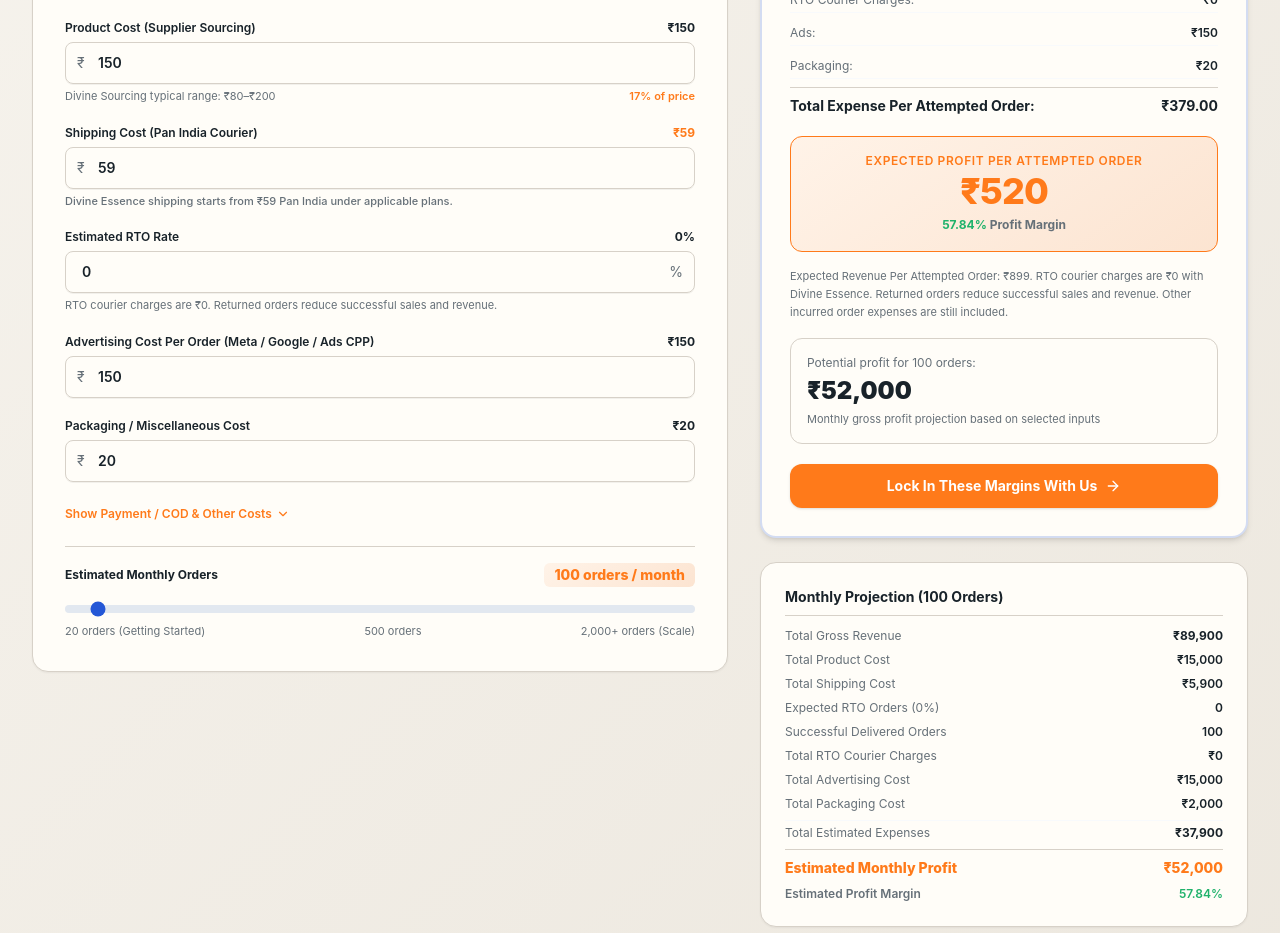
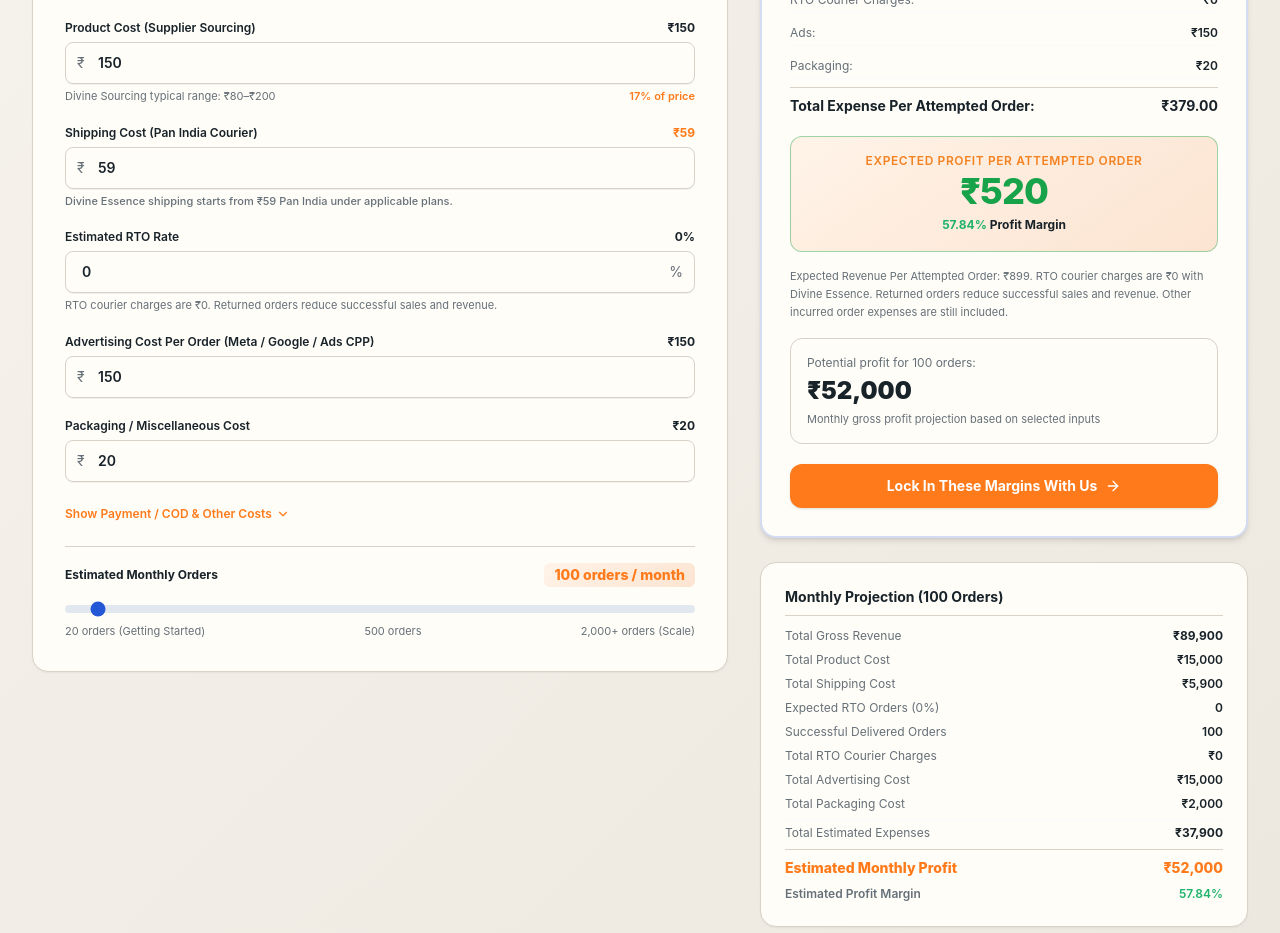
Before and after one commit to wingscorporate/Divine-Essence, a React (Vite) app: page / in a window 1280 px wide. Shown: the part 3180-4113 px from the top of the page. Built offline with nearby package versions, Linux system fonts and the light colour scheme.

Commit message:
Update delivered-order cost projections

```diff
--- a/src/components/ProfitCalculator.tsx
+++ b/src/components/ProfitCalculator.tsx
@@ -57,26 +57,28 @@ export const ProfitCalculator: React.FC<ProfitCalculatorProps> = ({ onStartWithC
   const rtoOrders = values.monthlyOrders * (values.rtoPercentage / 100);
   const successfulDeliveredOrders = Math.max(0, values.monthlyOrders - rtoOrders);
   const rtoCourierChargesPerOrder = 0;
-  const totalCostPerOrder =
-    values.productCost +
-    values.shippingCost +
-    rtoCourierChargesPerOrder +
-    values.advertisingCost +
-    values.packagingCost +
-    values.codCharges +
-    values.otherCost;
 
   // Monthly Volume Projections
   const monthlyRevenue = successfulDeliveredOrders * values.sellingPrice;
-  const monthlyProductCost = values.productCost * values.monthlyOrders;
-  const monthlyShippingCost = values.shippingCost * values.monthlyOrders;
+  const monthlyProductCost = values.productCost * successfulDeliveredOrders;
+  const monthlyShippingCost = values.shippingCost * successfulDeliveredOrders;
   const monthlyRtoCourierCharges = rtoCourierChargesPerOrder * values.monthlyOrders;
   const monthlyAdCost = values.advertisingCost * values.monthlyOrders;
   const monthlyPackagingCost = values.packagingCost * values.monthlyOrders;
   const monthlyCodCost = values.codCharges * values.monthlyOrders;
   const monthlyOtherCost = values.otherCost * values.monthlyOrders;
-  const monthlyTotalExpenses = totalCostPerOrder * values.monthlyOrders;
+  const monthlyTotalExpenses =
+    monthlyProductCost +
+    monthlyShippingCost +
+    monthlyRtoCourierCharges +
+    monthlyAdCost +
+    monthlyPackagingCost +
+    monthlyCodCost +
+    monthlyOtherCost;
   const monthlyGrossProfit = monthlyRevenue - monthlyTotalExpenses;
+  const totalExpensePerAttemptedOrder = values.monthlyOrders > 0
+    ? monthlyTotalExpenses / values.monthlyOrders
+    : 0;
   const expectedRevenuePerAttemptedOrder = values.monthlyOrders > 0
     ? monthlyRevenue / values.monthlyOrders
     : 0;
@@ -438,20 +440,20 @@ export const ProfitCalculator: React.FC<ProfitCalculatorProps> = ({ onStartWithC
                 )}
                 <div className="flex justify-between pt-2 text-sm font-bold text-[#152033] border-t border-[#EEF2F6]">
                   <span>Total Expense Per Attempted Order:</span>
-                  <span>₹{totalCostPerOrder.toFixed(2)}</span>
+                  <span>₹{totalExpensePerAttemptedOrder.toFixed(2)}</span>
                 </div>
               </div>
 
               {/* Big Profit Per Order Highlight */}
-              <div className="bg-[#EAF8F1] rounded-xl p-4 border border-[#C6F0D9] text-center mb-4">
-                <span className="text-xs font-semibold text-[#16A36A] uppercase tracking-wider block mb-0.5">
+              <div className="bg-[#EAF8F1] rounded-xl p-4 border border-[#16A34A]/40 text-center mb-4">
+                <span className="text-xs font-semibold text-[#F58220] uppercase tracking-wider block mb-0.5">
                   Expected Profit Per Attempted Order
                 </span>
-                <div className="text-3xl sm:text-4xl font-extrabold text-[#16A36A] tracking-tight">
+                <div className="text-3xl sm:text-4xl font-extrabold text-[#16A34A] tracking-tight">
                   {formatINR(expectedProfitPerAttemptedOrder)}
                 </div>
-                <span className="text-xs font-bold text-[#5F6B70] mt-1 inline-block">
-                  <span className="profit-margin-value">{profitMarginPercent.toFixed(2)}%</span> Profit Margin
+                <span className="text-xs font-bold text-[#303E45] mt-1 inline-block">
+                  <span className="profit-margin-value text-[#16A34A]">{profitMarginPercent.toFixed(2)}%</span> Profit Margin
                 </span>
               </div>
 
```
